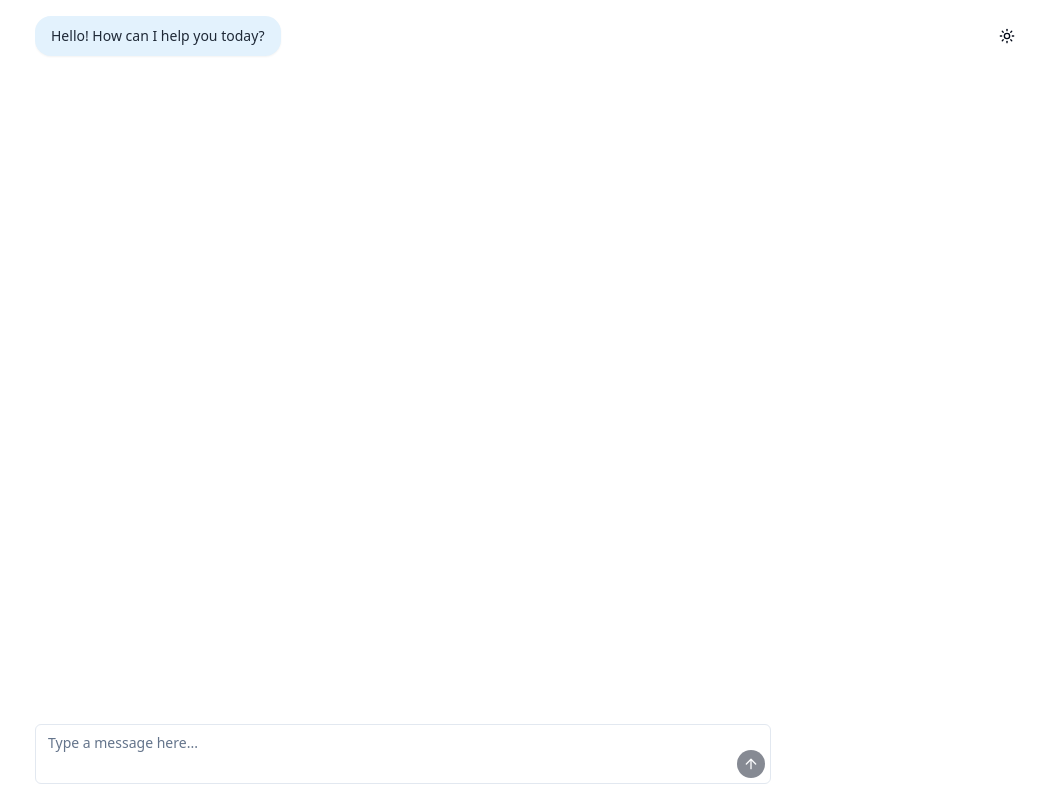
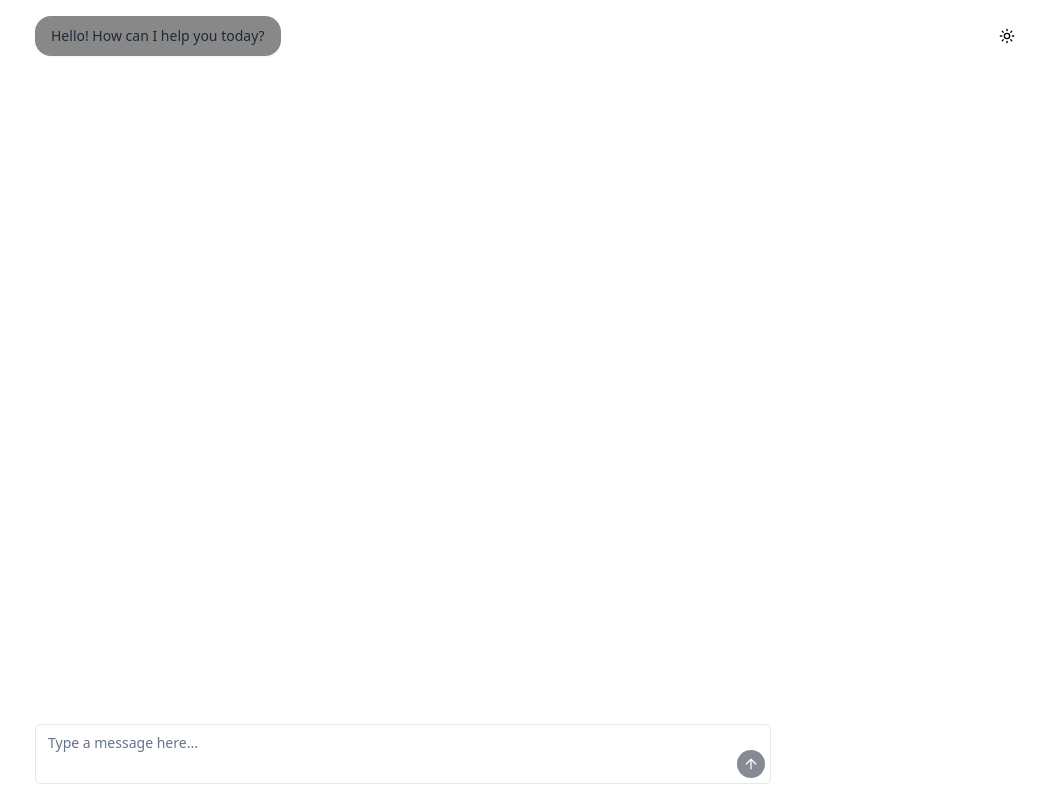
Before and after one commit to aminebizid/flowy-dialogue-stream, a React (Vite) app: page / in a window 1280 px wide. Shown: the whole page, without its empty margins (237-1280 px from the left). Built offline with nearby package versions, Linux system fonts and the light colour scheme.

Commit message:
Update bot message background color
Changed the background color for bot messages to gray for better visibility and contrast.
[skip gpt_engineer]

```diff
--- a/src/components/ChatMessage.tsx
+++ b/src/components/ChatMessage.tsx
@@ -27,7 +27,7 @@ export const ChatMessage = ({ content, isBot, isStreaming }: ChatMessageProps) =
       <div
         className={cn(
           "max-w-[80%] rounded-2xl px-4 py-2 shadow-sm",
-          isBot ? "bg-chat-bot" : "bg-chat-user"
+          isBot ? "bg-[#888888]" : "bg-chat-user"
         )}
       >
         <div className="text-gray-800 whitespace-pre-wrap break-words prose dark:prose-invert prose-sm max-w-none">
```
